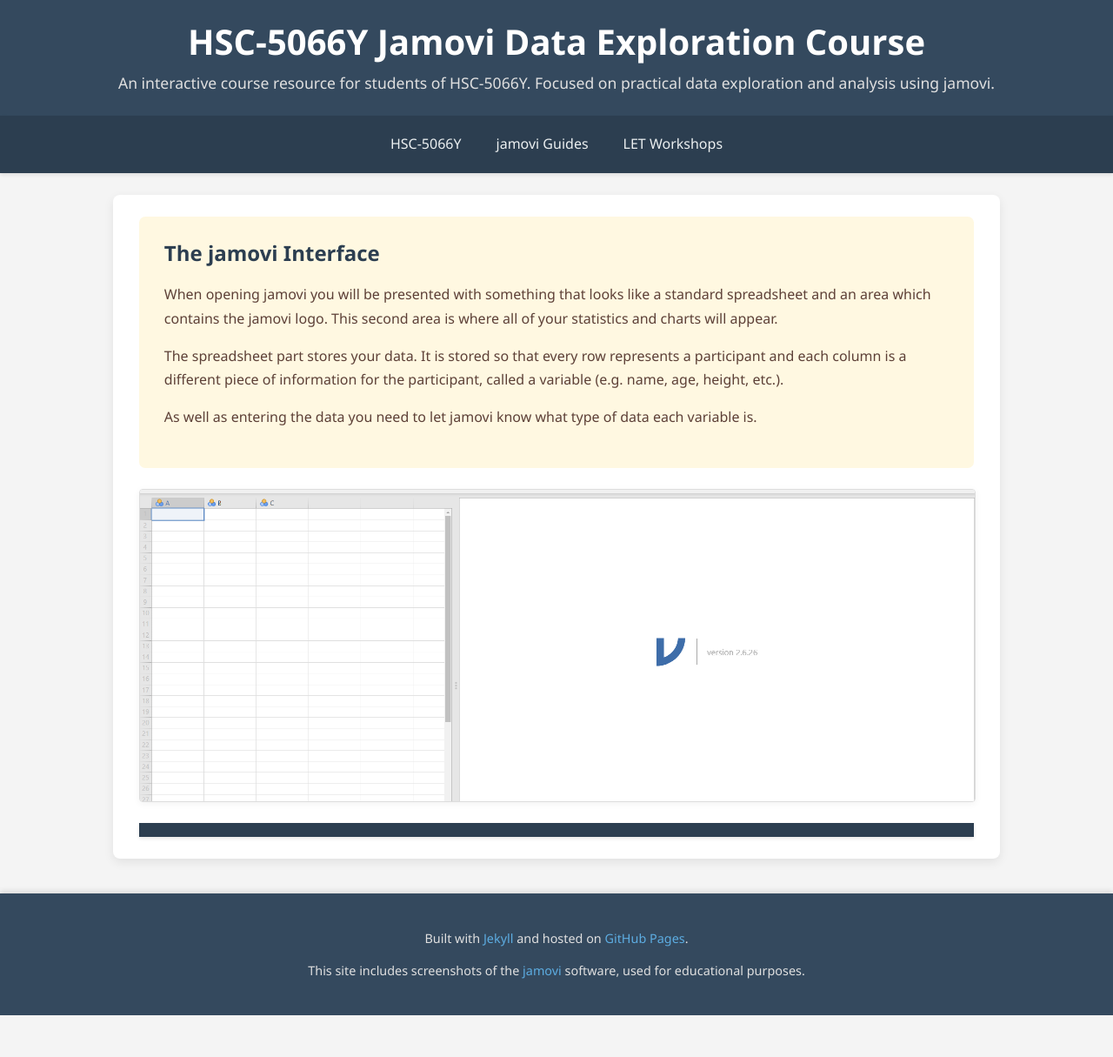
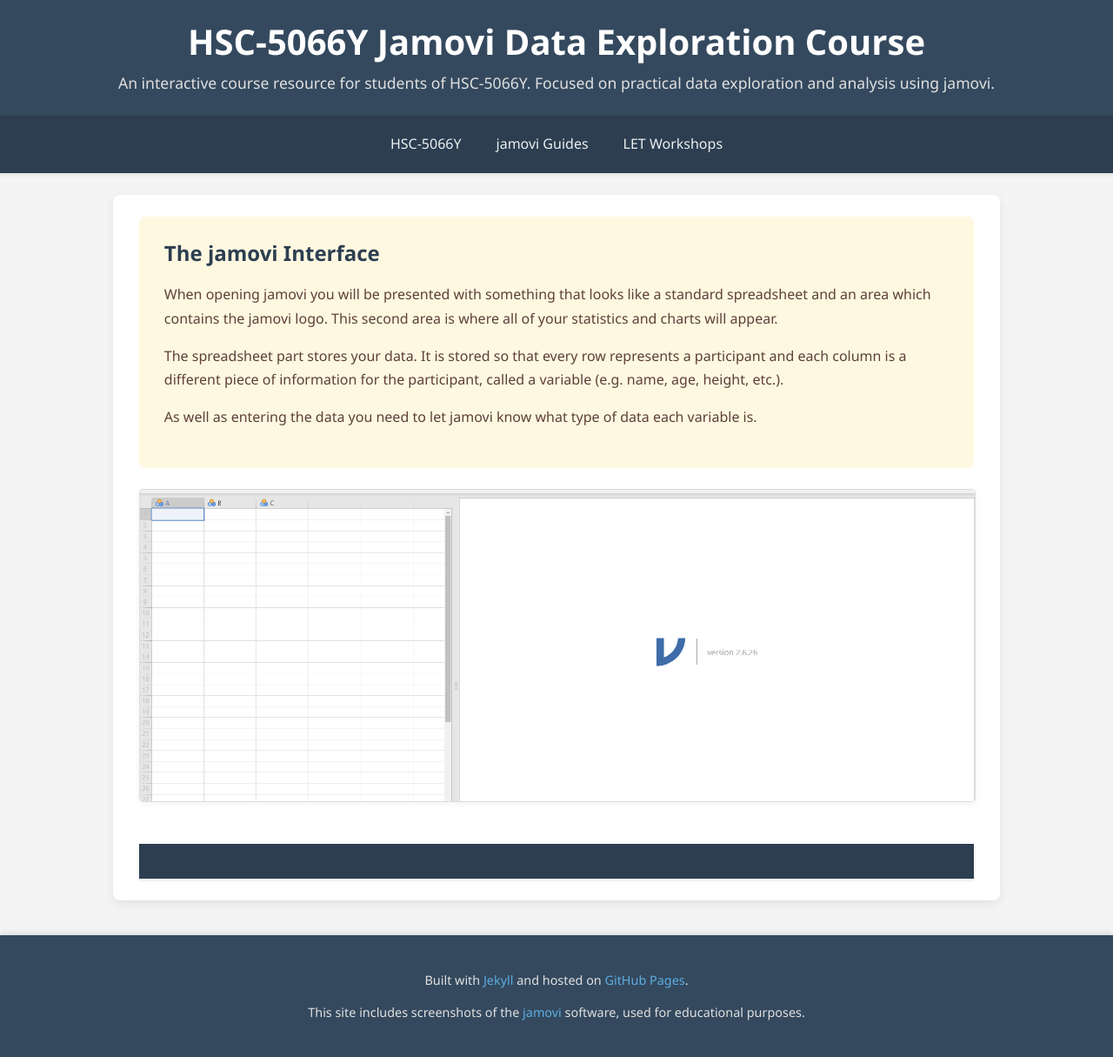
Before and after one commit to probe973/hsc-5066y, a Jekyll site: the page built from jamovi/getting-started/01-introduction.md, in a window 1280 px wide. Shown: the whole page at 87% size. Built offline with Jekyll 4.4.1, drawn with Linux system fonts in a browser that asks for light colours; before the commit the page ends 1167 px from its top, so only the background shows below that.

Commit message:
Add pagination navigation styles to style.css

```diff
--- a/assets/css/style.css
+++ b/assets/css/style.css
@@ -362,3 +362,24 @@
 .solution-content.visible {
     display: block;
 }
+
+/* --- Page Navigation (Next/Previous) Styles (Corrected) --- */
+.pagination-nav {
+    display: flex;
+    justify-content: space-between; /* Pushes the left and right containers apart */
+    align-items: center;
+    margin-top: 3em;
+    padding-top: 2em;
+    /* The horrible top border has been REMOVED */
+}
+
+.pagination-prev {
+    /* This container for the 'Previous' button is aligned left by default */
+    flex: 1;
+}
+
+.pagination-next {
+    /* This container for the 'Next' button is aligned right */
+    flex: 1;
+    text-align: right;
+}
```
